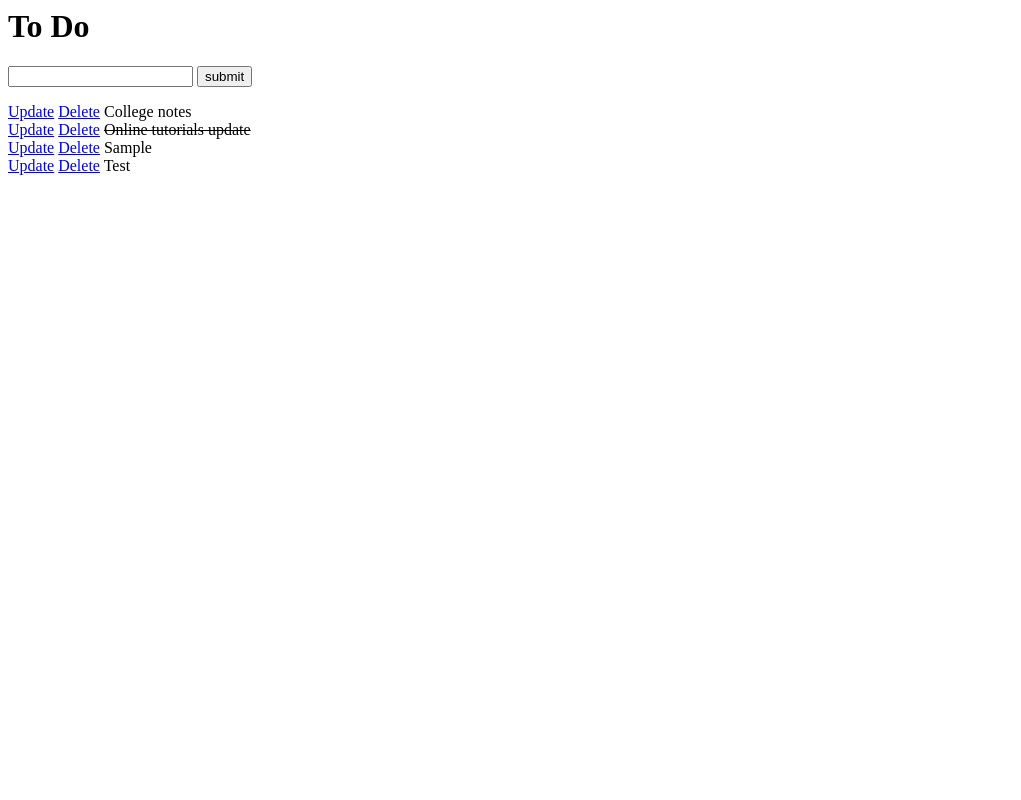
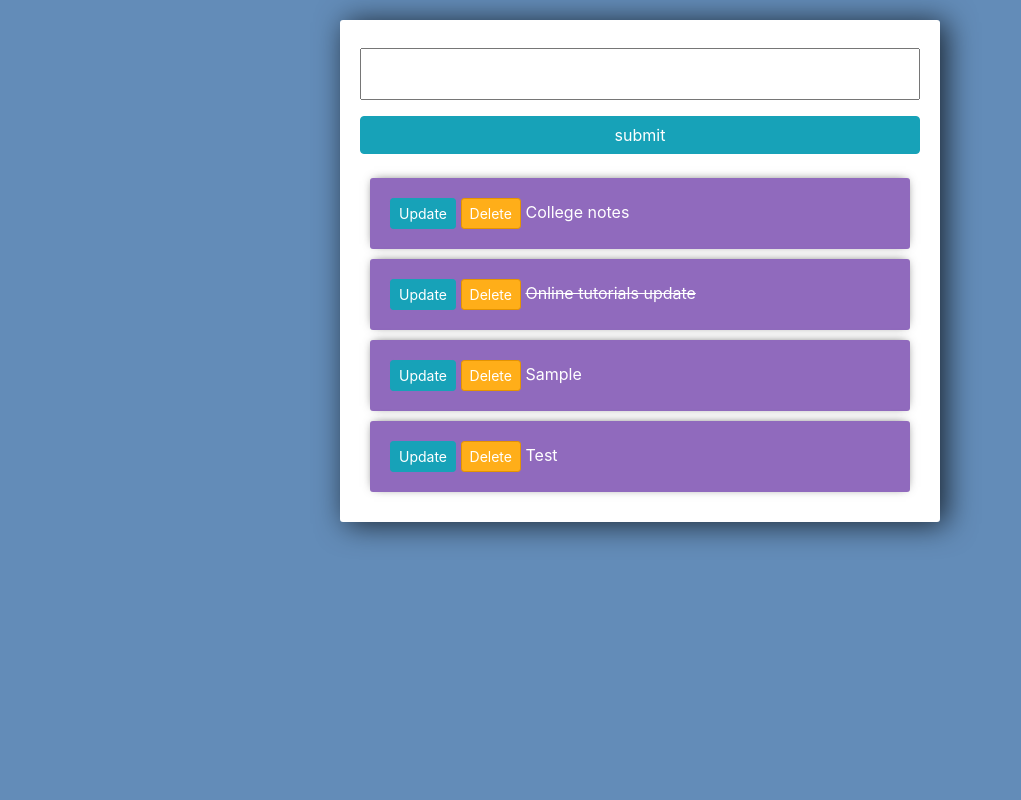
Before and after one commit to amjedsaleel/ToDo, a Django app: page / in a window 1280 px wide. Shown: the whole page, without its empty margins (0-1021 px from the left). Run offline with Django 3.2, Linux system fonts and the light colour scheme; data comes from the database, SQL or seed files in the repository; both versions use the stored data as it was after the commit; some libraries are stand-ins or nearby versions.

Commit message:
styles added to list.html

```diff
--- a/tasks/templates/tasks/list.html
+++ b/tasks/templates/tasks/list.html
@@ -1,16 +1,67 @@
-<h1>To Do</h1>
+<link rel="stylesheet" href="https://stackpath.bootstrapcdn.com/bootstrap/4.3.1/css/bootstrap.min.css"
+      integrity="sha384-ggOyR0iXCbMQv3Xipma34MD+dH/1fQ784/j6cY/iJTQUOhcWr7x9JvoRxT2MZw1T" crossorigin="anonymous">
+
+<style>
+
+    body {
+        background-color: #638CB8;
+    }
+
+    input {
+        width: 100%;
+        padding: 12px 20px;
+        margin: 8px 0;
+        box-sizing: border-box;
+    }
+
+    input::placeholder {
+        color: #d3d3d3;
+    }
+
+    .submit {
+        background-color: #6BA3E8;
+    }
+
+    .center-column {
+        width: 600px;
+        margin: 20px auto;
+        padding: 20px;
+        background-color: #fff;
+        border-radius: 3px;
+        box-shadow: 6px 2px 30px 0px rgba(0, 0, 0, 0.75);
+    }
+
+    .item-row {
+        background-color: #906abd;
+        margin: 10px;
+        padding: 20px;
+        border-radius: 3px;
+        color: #fff;
+        font-size: 16px;
+        box-shadow: 0px -1px 10px -4px rgba(0, 0, 0, 0.75);
+    }
+
+    .btn-danger {
+        background-color: #ffae19;
+        border-color: #e59400;
+    }
+
+</style>
+
+
+<div class="center-column">
 
     <form action="/" method="post">
         {% csrf_token %}
         {{ form.title }}
-    <input type="submit" name="Create Task" value="submit">
+        <input class="btn btn-info" type="submit" name="Create Task" value="submit">
     </form>
 
-
+    <div class="todo-list">
         {% for task in tasks %}
-    <div>
-        <a href="{% url 'update_task' task.id %}">Update</a>
-        <a href="{% url 'delete_task' task.id %}">Delete</a>
+            <div class="item-row">
+                <a class="btn btn-sm btn-info" href="{% url 'update_task' task.id %}">Update</a>
+                <a class="btn btn-sm btn-danger" href="{% url 'delete_task' task.id %}">Delete</a>
 
                 {% if task.complete == True %}
                     <strike>{{ task }}</strike>
@@ -19,3 +70,5 @@
                 {% endif %}
             </div>
         {% endfor %}
+    </div>
+</div>
```
Also changed, not shown: db.sqlite3. Lines whose indentation alone changed are shown as unchanged.
